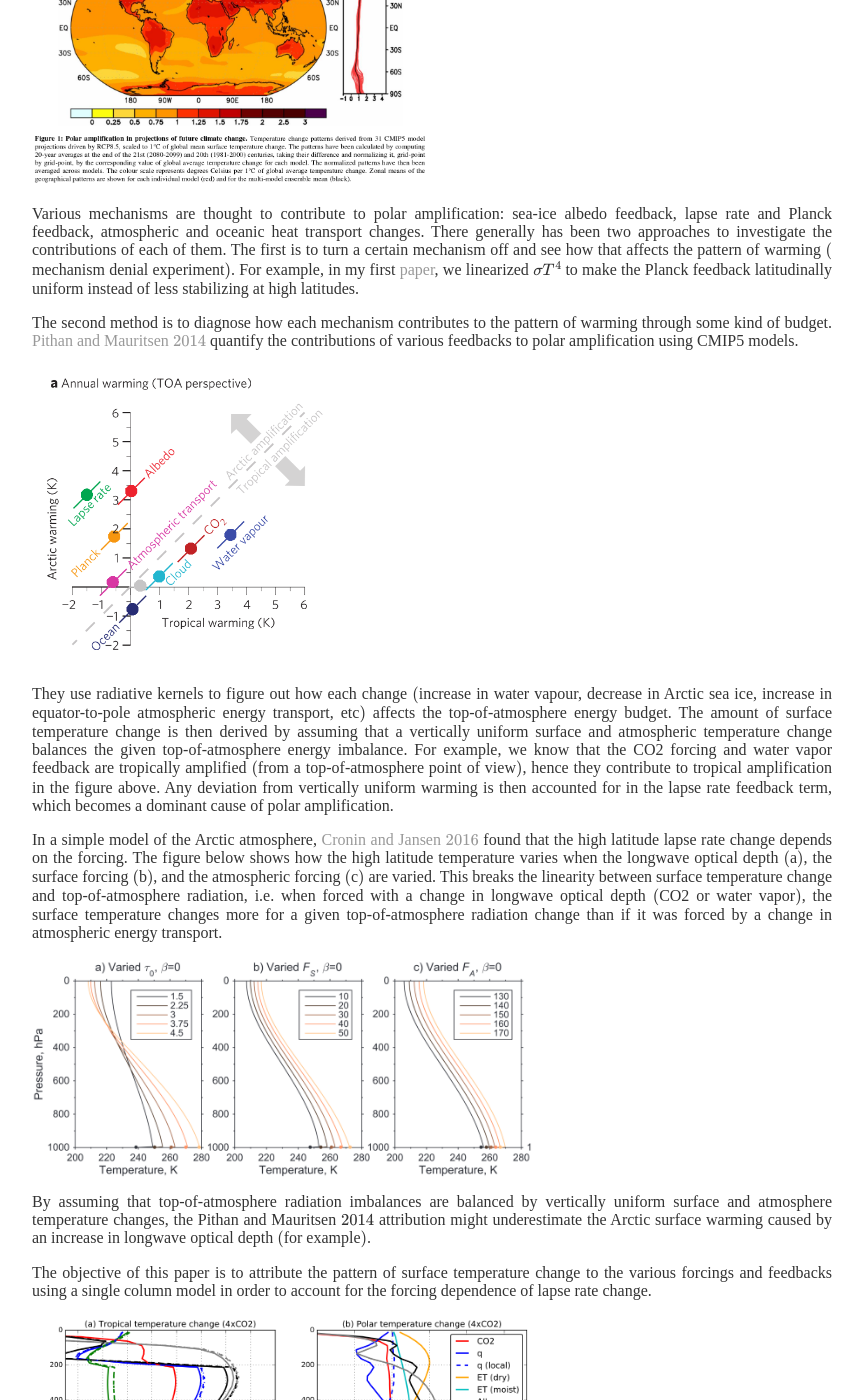
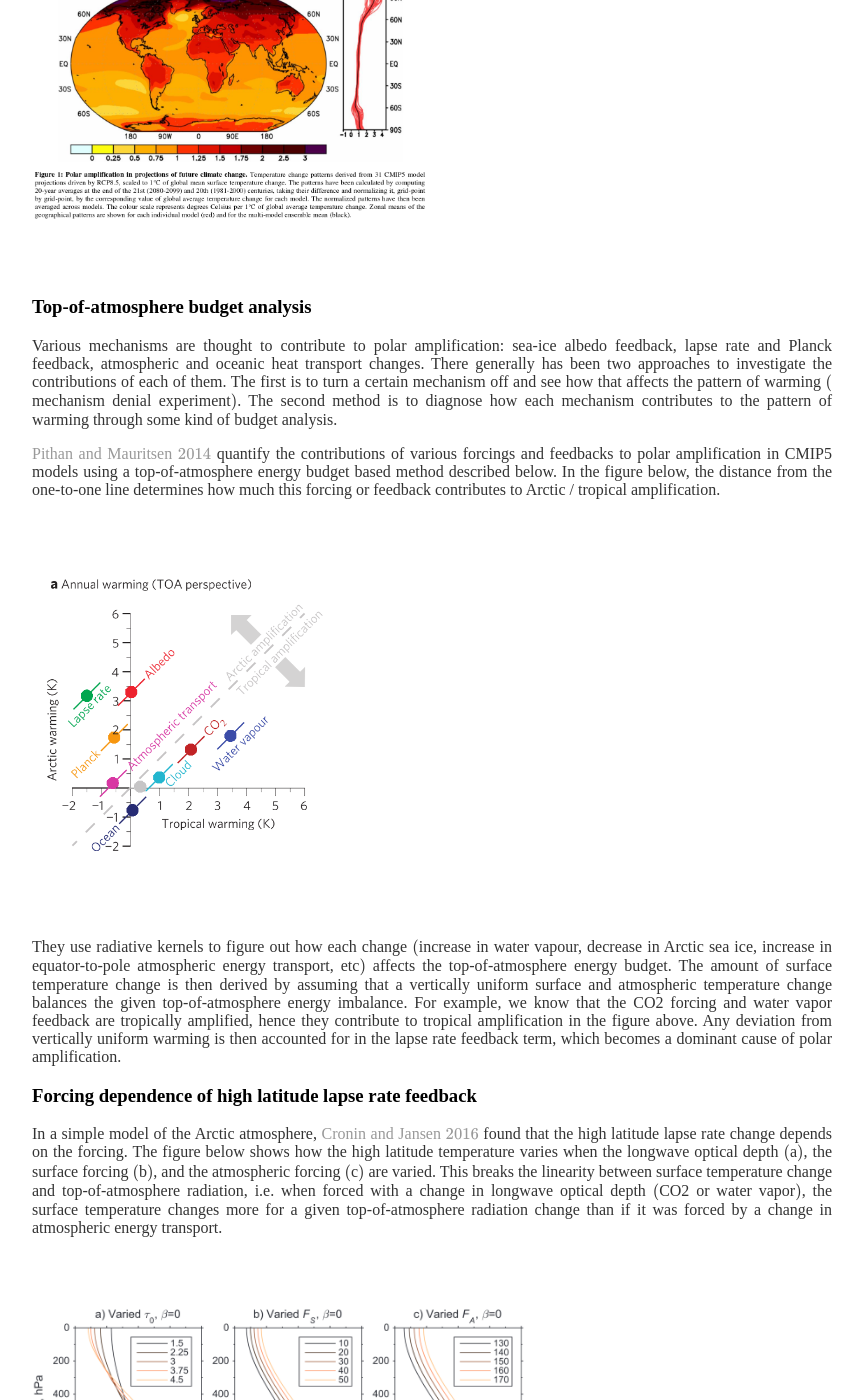
Before and after one commit to matthewjhenry/old_website, a Jekyll site: the page built from _posts/2020-06-15-SCM.md, in a window 1280 px wide and 1400 px high, scrolled down 430 px. Shown: the whole window, without its empty margins (26-889 px from the left). Built offline with Jekyll 4.4.1, drawn with Linux system fonts in a browser that asks for light colours; formulas are drawn with MathJax 3; comment, search, counter and statistics services are not loaded; some of the changed text lies outside the part shown.

Commit message:
image fix???

```diff
--- a/_posts/2020-06-15-SCM.md
+++ b/_posts/2020-06-15-SCM.md
@@ -7,32 +7,43 @@
 
 DRAFT VERSION
 
-I submitted the last paper from my PhD onto EarthArXiv: [Decomposing the drivers of polar amplification with a single column model](https://eartharxiv.org/dzmvq), done in collaboration with [Tim Merlis](http://www.meteo.mcgill.ca/~tmerlis/), [Nick Lutsko](https://nicklutsko.github.io/), and [Brian Rose](http://www.atmos.albany.edu/facstaff/brose/).
-
-Here is a summary of the motivation of the paper and the main result.
+I submitted the last paper from my PhD onto EarthArXiv: [Decomposing the drivers of polar amplification with a single column model](https://eartharxiv.org/dzmvq), done in collaboration with [Tim Merlis](http://www.meteo.mcgill.ca/~tmerlis/), [Nick Lutsko](https://nicklutsko.github.io/), and [Brian Rose](http://www.atmos.albany.edu/facstaff/brose/). Here is a summary of the motivation of the paper and the main result.
 
 The work is focused on understanding the causes of polar amplification: the warming from increasing greenhouse gases is amplified at high latitudes both in models and observations.
 
+<br/><br/>
 <div style="text-align:center;valign:center"><img src="https://matthewjhenry.github.io/images/cmip5_PA.png" alt="" style="display: block; width: 400px; height: auto;"></div>
+<br/><br/>
 
+<h3>Top-of-atmosphere budget analysis</h3>
 
-Various mechanisms are thought to contribute to polar amplification: sea-ice albedo feedback, lapse rate and Planck feedback, atmospheric and oceanic heat transport changes. There generally has been two approaches to investigate the contributions of each of them. The first is to turn a certain mechanism off and see how that affects the pattern of warming $($mechanism denial experiment$)$. For example, in my first [paper](https://journals.ametsoc.org/jcli/article/32/2/335/89220/The-Role-of-the-Nonlinearity-of-the-Stefan), we linearized $\sigma T^4$ to make the Planck feedback latitudinally uniform instead of less stabilizing at high latitudes.
+Various mechanisms are thought to contribute to polar amplification: sea-ice albedo feedback, lapse rate and Planck feedback, atmospheric and oceanic heat transport changes. There generally has been two approaches to investigate the contributions of each of them. The first is to turn a certain mechanism off and see how that affects the pattern of warming $($mechanism denial experiment$)$. The second method is to diagnose how each mechanism contributes to the pattern of warming through some kind of budget analysis.
 
-The second method is to diagnose how each mechanism contributes to the pattern of warming through some kind of budget. [Pithan and Mauritsen (2014)](https://www.nature.com/articles/ngeo2071) quantify the contributions of various feedbacks to polar amplification using CMIP5 models.
+[Pithan and Mauritsen (2014)](https://www.nature.com/articles/ngeo2071) quantify the contributions of various forcings and feedbacks to polar amplification in CMIP5 models using a top-of-atmosphere energy budget based method described below. In the figure below, the distance from the one-to-one line determines how much this forcing or feedback contributes to Arctic / tropical amplification.
 
+<br/><br/>
 <div style="text-align:center;valign:center"><img src="https://matthewjhenry.github.io/images/pm14.png" alt="" style="display: block; width: 300px; height: auto;"></div>
+<br/><br/>
 
-They use radiative kernels to figure out how each change $($increase in water vapour, decrease in Arctic sea ice, increase in equator-to-pole atmospheric energy transport, etc$)$ affects the top-of-atmosphere energy budget. The amount of surface temperature change is then derived by assuming that a vertically uniform surface and atmospheric temperature change balances the given top-of-atmosphere energy imbalance. For example, we know that the CO2 forcing and water vapor feedback are tropically amplified $($from a top-of-atmosphere point of view$)$, hence they contribute to tropical amplification in the figure above. Any deviation from vertically uniform warming is then accounted for in the lapse rate feedback term, which becomes a dominant cause of polar amplification.
+They use radiative kernels to figure out how each change $($increase in water vapour, decrease in Arctic sea ice, increase in equator-to-pole atmospheric energy transport, etc$)$ affects the top-of-atmosphere energy budget. The amount of surface temperature change is then derived by assuming that a vertically uniform surface and atmospheric temperature change balances the given top-of-atmosphere energy imbalance. For example, we know that the CO2 forcing and water vapor feedback are tropically amplified, hence they contribute to tropical amplification in the figure above. Any deviation from vertically uniform warming is then accounted for in the lapse rate feedback term, which becomes a dominant cause of polar amplification.
+
+<h3>Forcing dependence of high latitude lapse rate feedback</h3>
 
 In a simple model of the Arctic atmosphere, [Cronin and Jansen (2016)](https://agupubs.onlinelibrary.wiley.com/doi/full/10.1002/2015GL067172) found that the high latitude lapse rate change depends on the forcing. The figure below shows how the high latitude temperature varies when the longwave optical depth $($a$)$, the surface forcing $($b$)$, and the atmospheric forcing $($c$)$ are varied. This breaks the linearity between surface temperature change and top-of-atmosphere radiation, i.e. when forced with a change in longwave optical depth $($CO2 or water vapor$)$, the surface temperature changes more for a given top-of-atmosphere radiation change than if it was forced by a change in atmospheric energy transport.
 
+<br/><br/>
 <div style="text-align:center;valign:center"><img src="https://matthewjhenry.github.io/images/cj16.png" alt="" style="display: block; width: 500px; height: auto;"></div>
+<br/><br/>
 
 By assuming that top-of-atmosphere radiation imbalances are balanced by vertically uniform surface and atmosphere temperature changes, the Pithan and Mauritsen (2014) attribution might underestimate the Arctic surface warming caused by an increase in longwave optical depth $($for example$)$.
 
+<h3>Single column model attribution method</h3>
+
 The objective of this paper is to attribute the pattern of surface temperature change to the various forcings and feedbacks using a single column model in order to account for the forcing dependence of lapse rate change.
 
+<br/><br/>
 <div style="text-align:center;valign:center"><img src="https://matthewjhenry.github.io/images/scm1.png" alt="" style="display: block; width: 500px; height: auto;"></div>
+<br/><br/>
 
 I first run a warming experiment in an idealized GCM $($aquaplanet, no clouds, no sea ice, comprehensive radiation, similar setup to MiMA$)$. The figure above shows the tropical $($a$)$ and polar temperature change $($b$)$ of the idealized GCM in grey. It is then decomposed using the single column model into the effects of just CO2 $($red$)$, water vapor $($blue$)$, and energy transport $($green for tropics and separated into dry and moist for polar region$)$. The single column model is used to best emulate the idealized GCM. In black, the temperature change when all the parameters are changed matches the idealized GCM temperature change, in grey, well enough.
 
@@ -40,10 +51,14 @@
 
 At high latitudes, the vertical structure of temperature change depends on the forcing. As predicted by the simple Cronin and Jansen model, the increase in longwave optical depth $($CO2 and water vapor$)$ leads to surface-enhanced warming. The increase in energy transport however has a more complex vertical structure. This is expected as the parametrization of energy transport in the Cronin and Jansen model was simplistic.
 
+<br/><br/>
 <div style="text-align:center;valign:center"><img src="https://matthewjhenry.github.io/images/scm3.png" alt="" style="display: block; width: 500px; height: auto;"></div>
+<br/><br/>
 
 In the figure above, we compare the attribution based on the single column model $($dots$)$ and an attribution based on top-of-atmosphere energy imbalance, like in Pithan and Mauritsen $($crosses$)$. A surface heat source is applied at high latitudes to simulate the effect of local feedbacks $($such as the sea-ice albedo feedback$)$. As in Pithan and Mauritsen, the lapse rate, Planck, and sea-ice albedo / local surface heat source are the main contributors to polar amplification.
 
 In the single column model attribution $($dots$)$ however, CO2 and water vapor **contribute** to polar amplification due to their surface-enhanced warming structures at high latitudes and the presence of convection in low latitudes. The polar warming structure from atmospheric energy transport convergence is reduced as it preferentially warms the mid and upper troposphere.
 
+<h3>Conclusion</h3>
+
 In conclusion, this work comes as a follow-up to Pithan and Mauritsen's influential paper on polar amplification. The explanation that the lapse rate feedback causes polar amplification was unsatisfactory as the lapse rate feedback, at high latitudes, is not a single process but a result of how the various forcings and feedbacks affect the vertical structure of temperature change. This single column model enables us to separate the drivers of vertical temperature change at high latitudes and get a clearer picture of the drivers of polar amplification.
```
